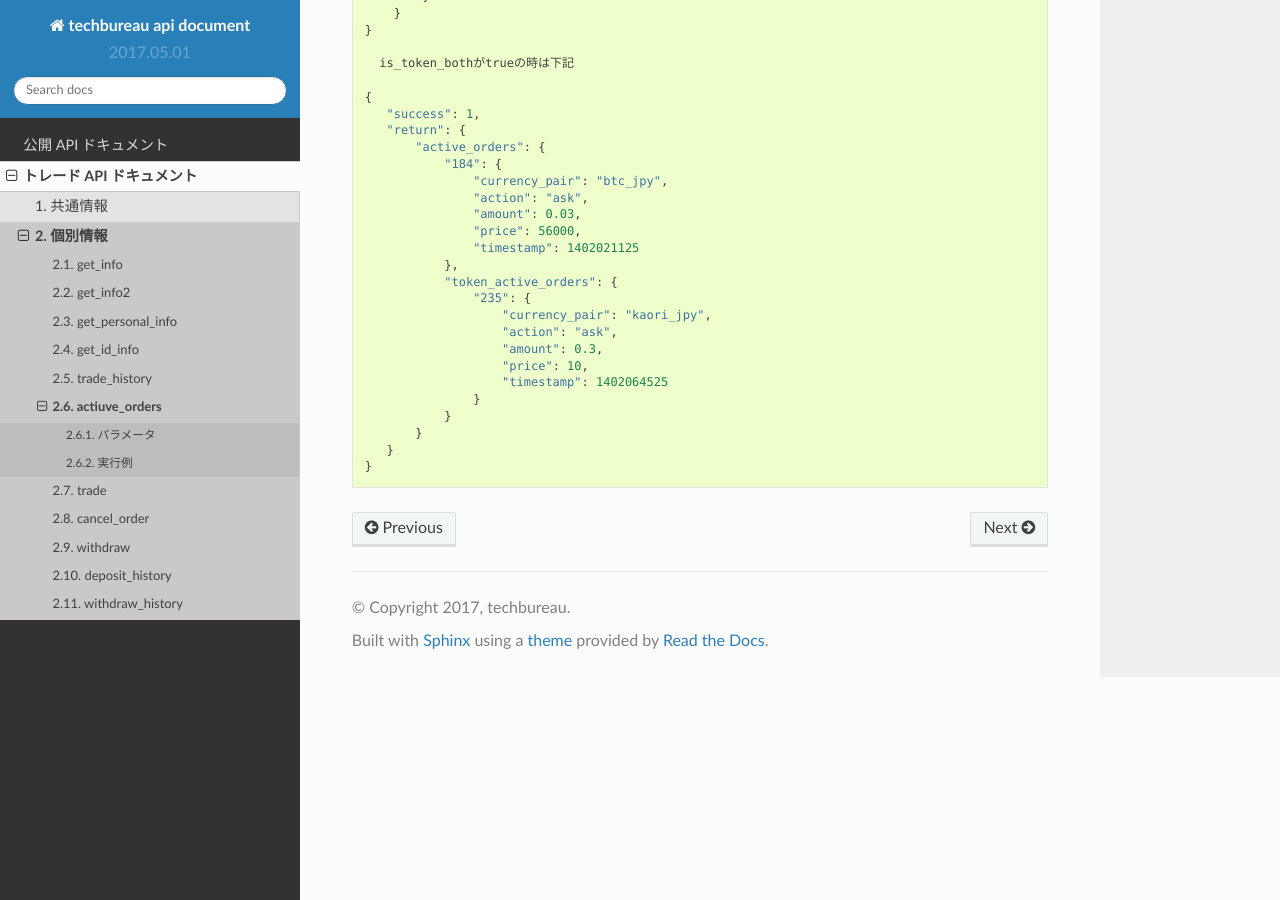
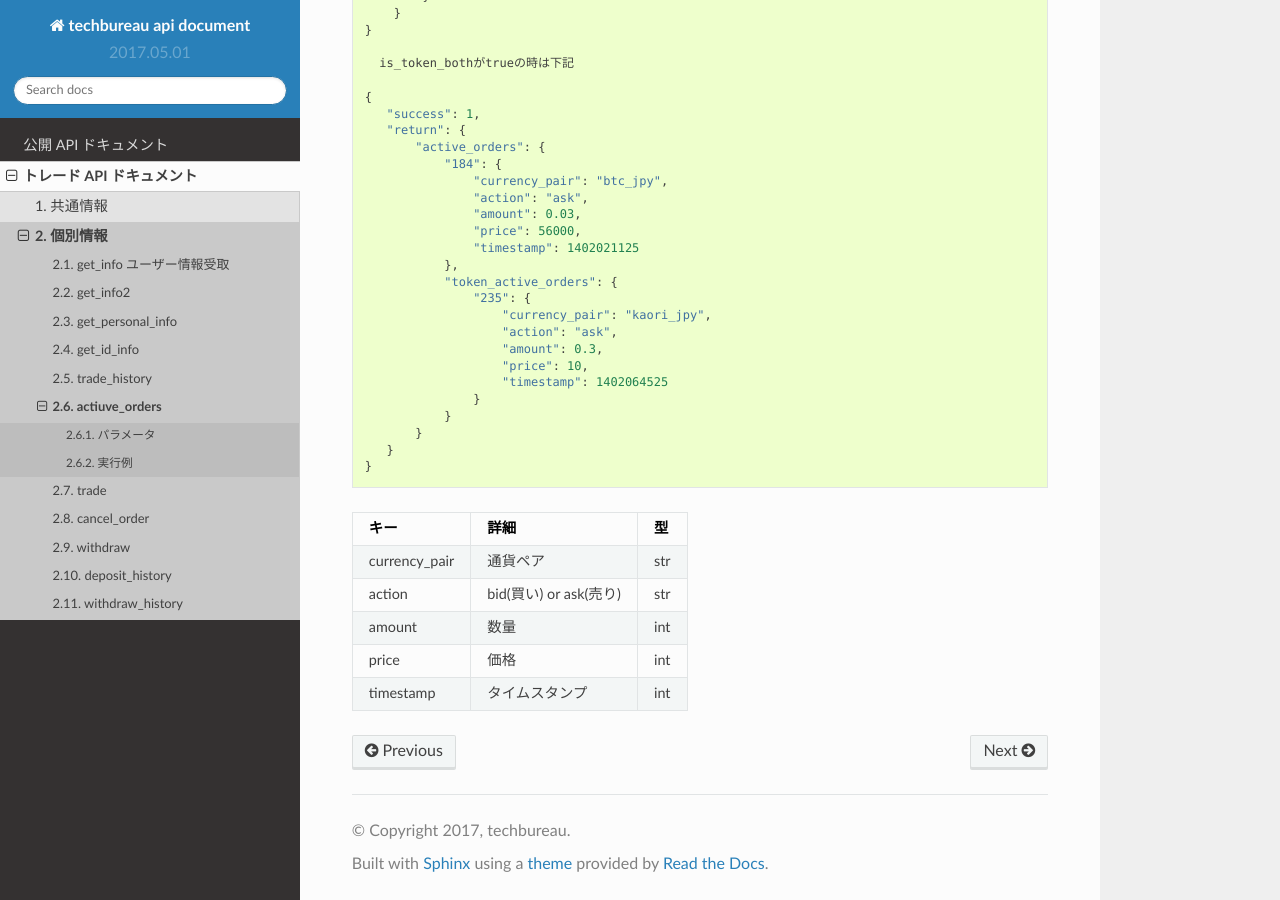
Before and after one commit to techbureau/api-doc, a Sphinx documentation site: the page built from docs/trade/2_individual/6_active_orders.rst, in a window 1280 px wide and 900 px high, scrolled down 690 px. Built offline with Sphinx 7.4.7 and the Read the Docs theme 2.0.0, drawn with Linux system fonts in a browser that asks for light colours.

Commit message:
7.tradeの修正

```diff
--- a/docs/trade/2_individual/1_get_info.rst
+++ b/docs/trade/2_individual/1_get_info.rst
@@ -1,5 +1,5 @@
 =============================
-get_info
+get_info ユーザー情報受取
 =============================
 
 
--- a/docs/trade/2_individual/4_get_id_info.rst
+++ b/docs/trade/2_individual/4_get_id_info.rst
@@ -29,7 +29,7 @@ get_id_info
 .. csv-table::
    :header: "キー", "詳細", "型"
 
-   "id", "ユーザーID", "str"
+   "id", "ユーザーid", "str"
    "email", "メールアドレス", "str"
    "name", "APIキー", "int"
    "kana", "総トレード数", "int"
--- a/docs/trade/2_individual/5_trade_history.rst
+++ b/docs/trade/2_individual/5_trade_history.rst
@@ -11,14 +11,14 @@ trade_history
    :header: "パラメーター", "必須項目", "詳細", "型", "デフォルト"
 
    "from", "No", "この順番のレコードから取得", "int", "0"
-   "count", "No", "取得するレコード数", "int", "	1000"
+   "count", "No", "取得するレコード数", "int", "1000"
    "from_id", "No", "このトランザクションIDのレコードから取得", "int", "0"
    "end_id", "No", "このトランザクションIDのレコードまで取得", "int", "infinity"
    "order", "No", "ソート順", "ASC (昇順)もしくは DESC (降順)", "DESC"
    "since", "No", "開始タイムスタンプ", "UNIX time", "0"
    "end", "No", "終了タイムスタンプ", "UNIX time", "infinity"
    "currency_pair", "No", "通貨ペア。指定なしで全ての通貨ペア", "(例) btc_jpy	", "全ペア"
-   "is_token", "No", "true：カウンターパーティトークンの情報を取得 false：カウンターパーティトークン以外の情報を取得", "boolean", "false"
+   "is_token", "No", "true：カウンターパーティトークンの情報を取得 false：カウンターパーティトークン以外の情報を取得", "bool", "false"
 
 
 注意:
--- a/docs/trade/2_individual/6_active_orders.rst
+++ b/docs/trade/2_individual/6_active_orders.rst
@@ -56,3 +56,13 @@ actiuve_orders
            }
        }
     }
+
+
+.. csv-table::
+   :header: "キー", "詳細", "型"
+
+   "currency_pair", "通貨ペア", "str"
+   "action", "bid(買い) or ask(売り)", "str"
+   "amount", "数量", "int"
+   "price", "価格", "int"
+   "timestamp", "タイムスタンプ", "int"
```
Also changed, not shown: docs/trade/2_individual/7_trade.rst (+30 -2 lines), docs/trade/2_individual/8_cancel_order.rst (+12 -0 lines).
